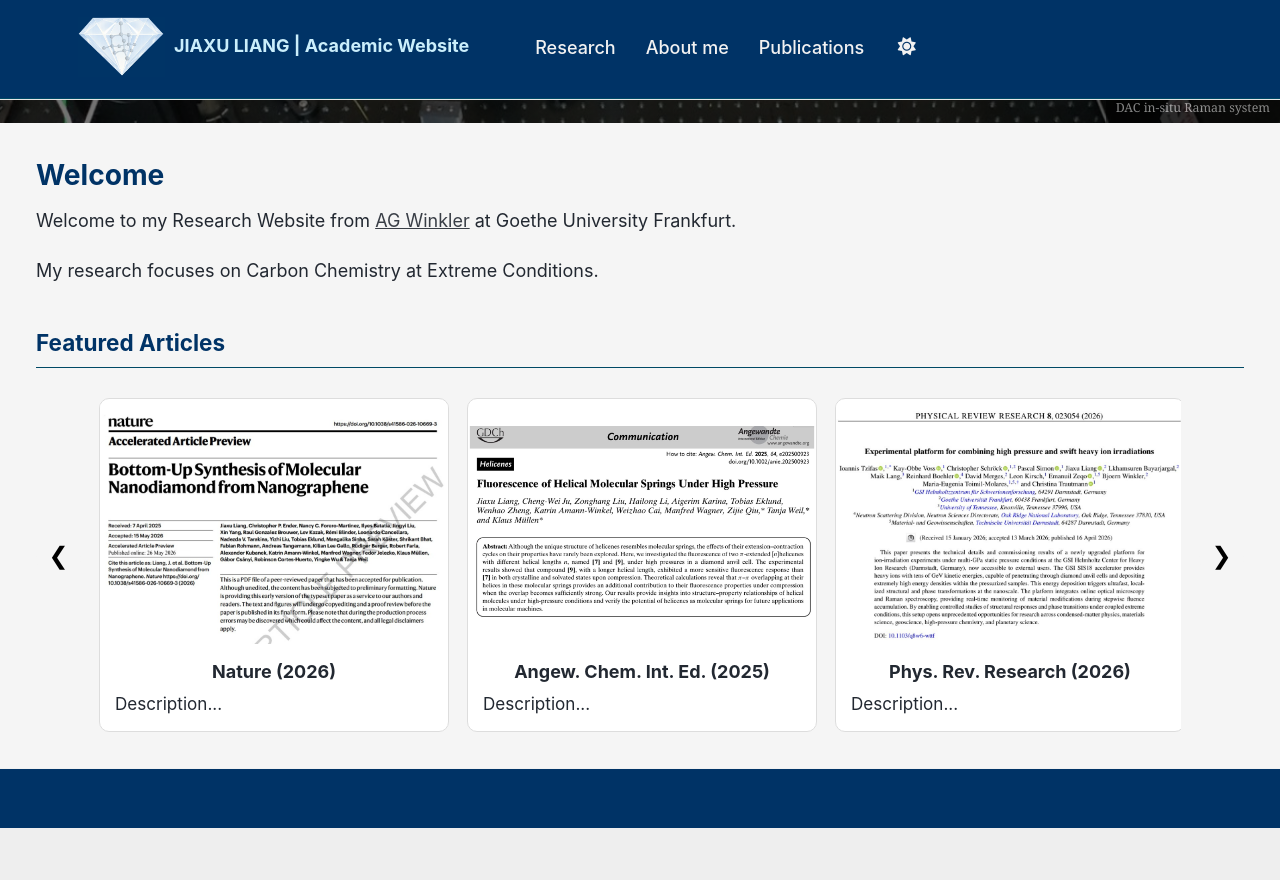
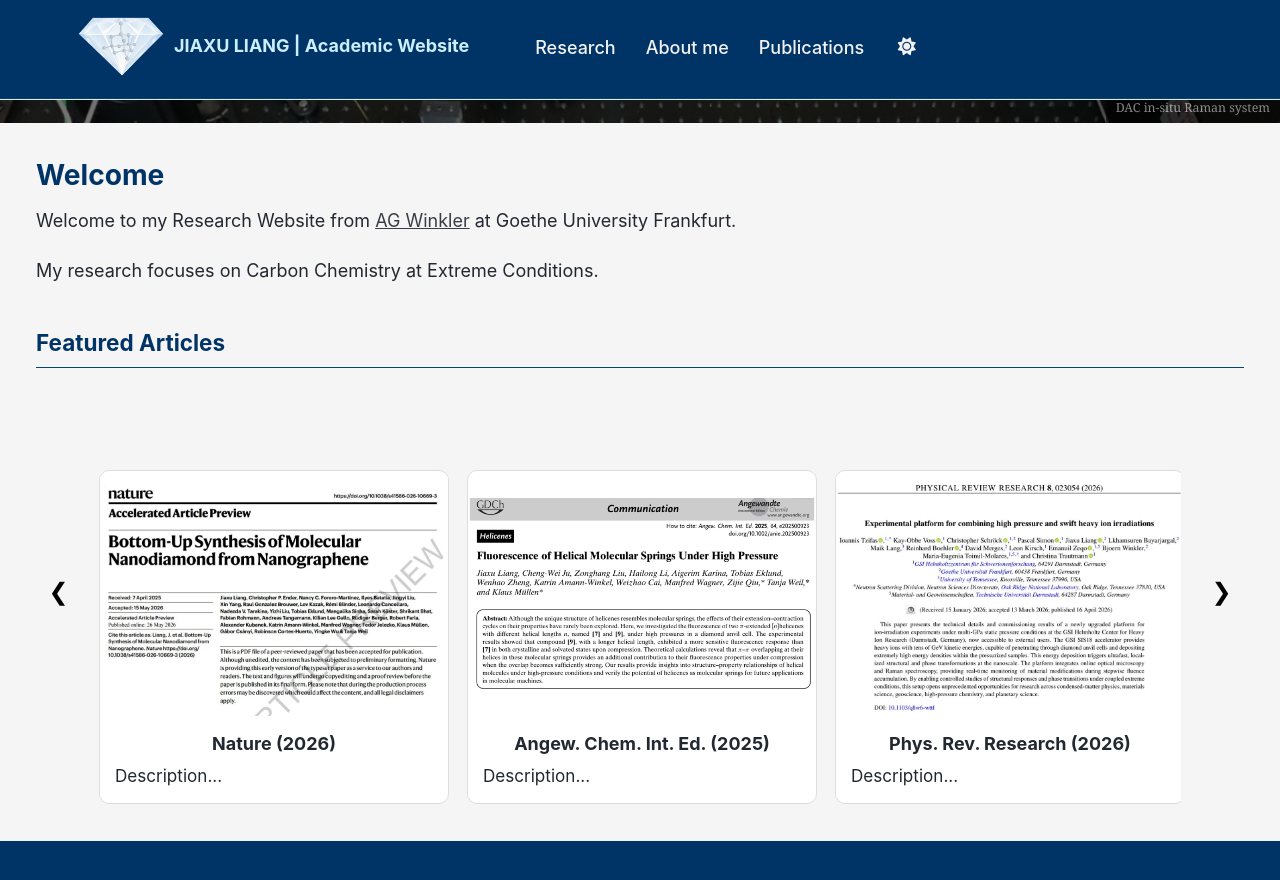
Before and after one commit to liangjiaxu-research/liangjiaxu-research.github.io, a Jekyll site: the page built from _pages/about.md, in a window 1280 px wide and 900 px high, scrolled down 426 px. Shown: the top 880 px of the window. Built offline with Jekyll 4.4.1, drawn with Linux system fonts in a browser that asks for light colours; a script bundle is joined from its source files by our own code; library files that are not in the unit come from our copies; before the commit the page ends 1254 px from its top, so only the background shows below that.

Commit message:
Update _custom.scss

```diff
--- a/_sass/_custom.scss
+++ b/_sass/_custom.scss
@@ -66,7 +66,7 @@ body {
     background: white;
     transition: transform 0.2s ease,
                 box-shadow 0.3s ease;
-    margin-top: 1rem;
+    margin-top: 5rem;
 }
 .featured-card img {
     width: 100%;
```
